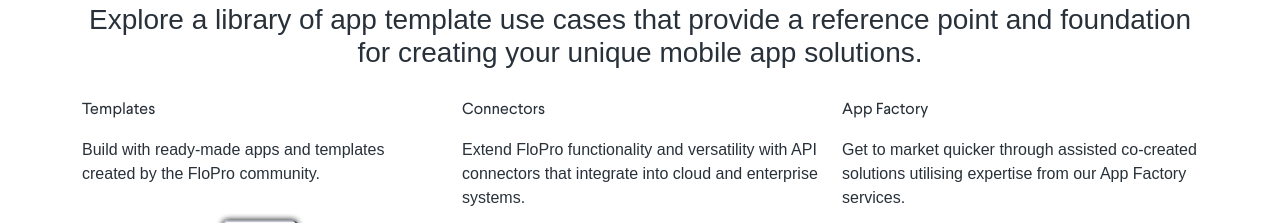
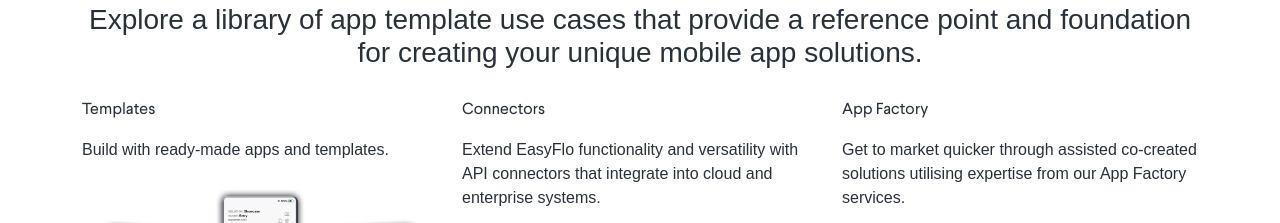
Before and after one commit to drofnatS/EasyFlo, a plain HTML site: page index.html in a window 1280 px wide. Shown: the part 1785-2008 px from the top of the page. Drawn offline with Linux system fonts and the light colour scheme; a web font is replaced by a local one.

Commit message:
changed flopro to easyflo

```diff
--- a/index.html
+++ b/index.html
@@ -214,7 +214,7 @@
       <div class="col-lg-4">
         <p class="subtitle">Templates</p>
         <p>
-          Build with ready-made apps and templates created by the FloPro community.
+          Build with ready-made apps and templates.
         </p>
         <div class="about-img">
           <img src="assets/img/3ItemFloPro.png" class="img-fluid" alt="">
@@ -223,7 +223,7 @@
       <div class="col-lg-4">
         <p class="subtitle">Connectors</p>
         <p>
-          Extend FloPro functionality and versatility with API connectors that integrate into cloud and enterprise systems.
+          Extend EasyFlo functionality and versatility with API connectors that integrate into cloud and enterprise systems.
         </p>
         <div class="about-img">
           <img src="assets/img/3ItemFloPro.png" class="img-fluid" alt="">
```
